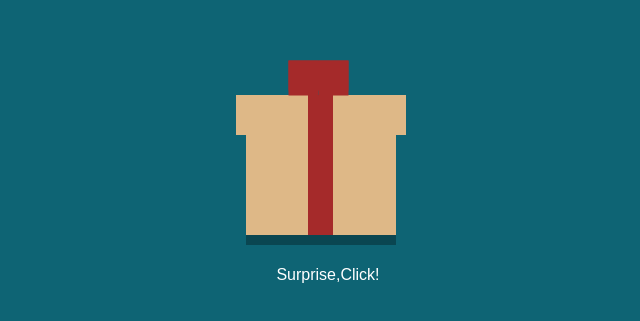
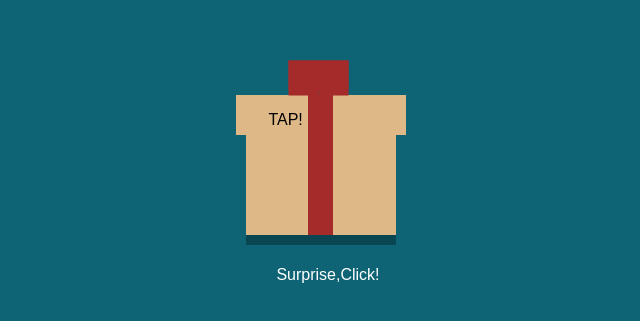
Before and after one commit to muskan170604/Birthday-card, a plain HTML site: page index.html in a window 1280 px wide. Shown: the part 273-594 px from the top of the page, 327-967 px from the left. Drawn offline with Linux system fonts and the light colour scheme.

Commit message:
"third commit"

```diff
--- a/index.css
+++ b/index.css
@@ -57,6 +57,10 @@ background-color: burlywood;
     transition: 0.3s;
     cursor: pointer;
 }
+.click .tap{
+    margin-left: 2rem;
+    margin-top: 1rem;
+}
 .click::before{
     position: absolute;
     content: '';
--- a/index.html
+++ b/index.html
@@ -10,7 +10,7 @@
     <div class="giftcontainer">
         <div class="gift">
             <input type="checkbox" id="click" >
-            <label for="click" class="click"></label>
+            <label for="click" class="click"><p class="tap">TAP!</p></label>
             <div class="wishes">Happy Birthday</div>
         </div>
     </div>
```
